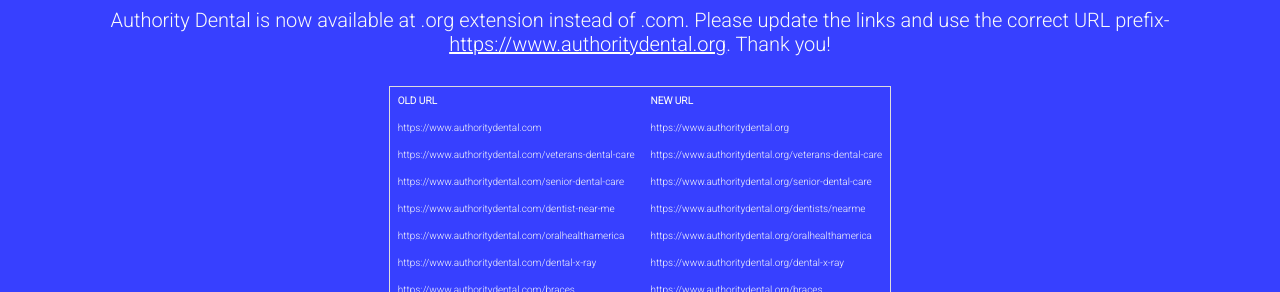
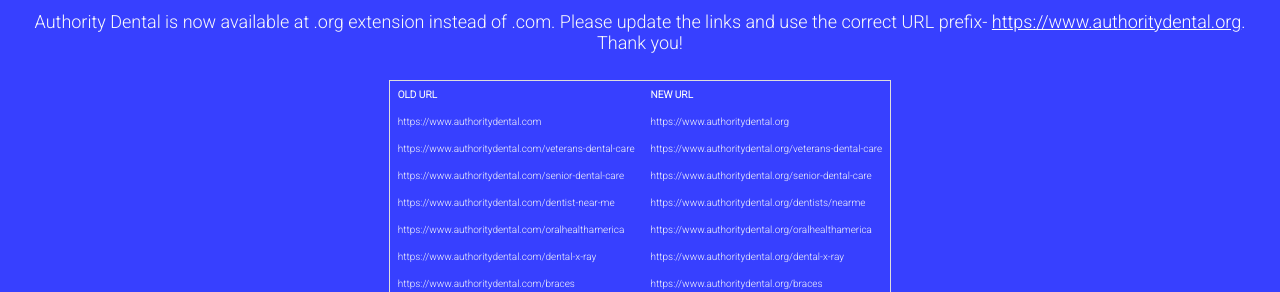
Before and after one commit to authoritydental/landing, a plain HTML site: page index.html in a window 1280 px wide. Shown: the part 249-541 px from the top of the page. Drawn offline with Linux system fonts and the light colour scheme.

Commit message:
Update styles.css

```diff
--- a/css/styles.css
+++ b/css/styles.css
@@ -2,30 +2,7 @@
 
 html {
 	font-family: 'Roboto', sans-serif;
-}
-
-@media (min-width: 576px) {
-	html {
-		font-size: 14px;
-	}
-}
-
-@media (min-width: 768px) {
-	html {
-		font-size: 16px;
-	}
-}
-
-@media (min-width: 992px) {
-	html {
-		font-size: 18px;
-	}
-}
-
-@media (min-width: 1200px) {
-	html {
-		font-size: 20px;
-	}
+	font-size: 18px;
 }
 
 .icons-social i {
```
